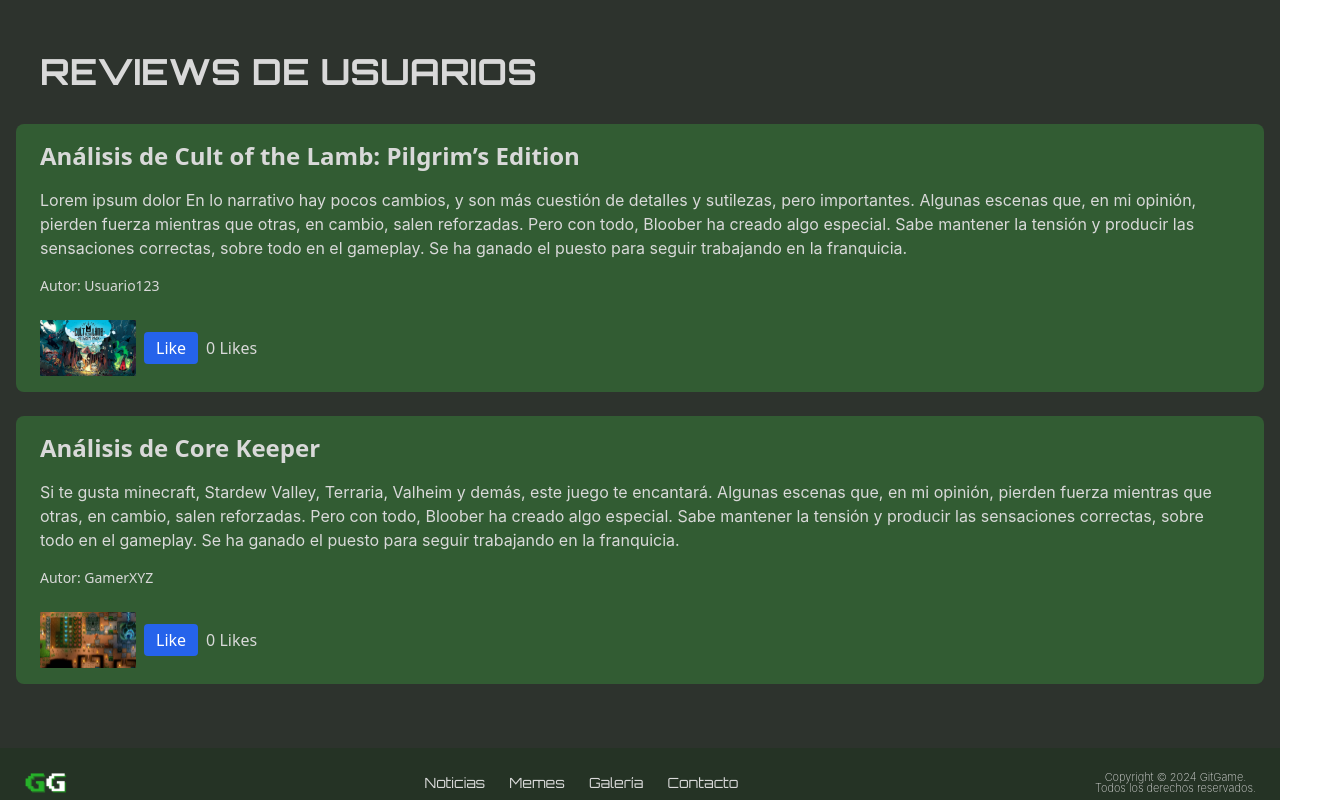
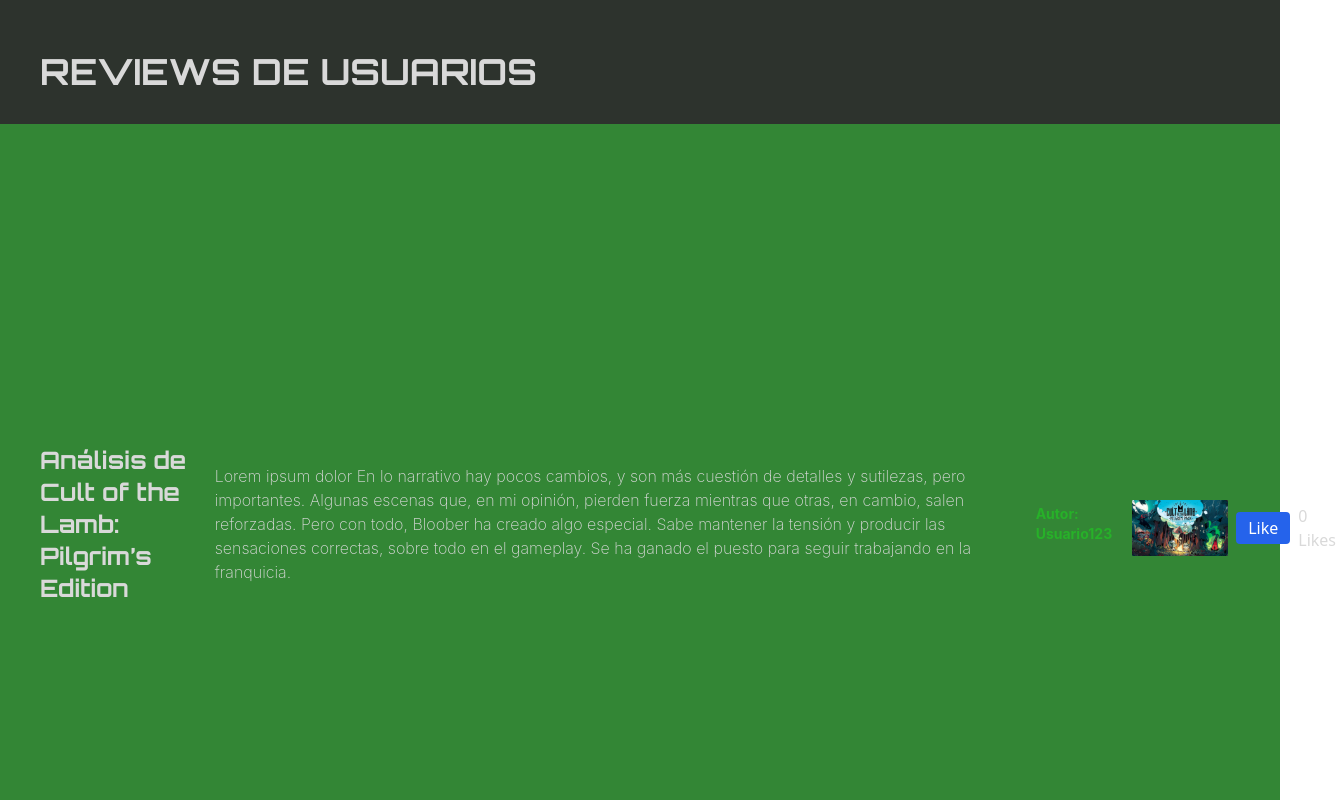
Before and after one commit to Yedpt/gitGame, a React (Vite) app in the folder client/: page /reviews in a window 1280 px wide. Shown: the part 2500-3300 px from the top of the page, 1336 px wide, since content can reach past the window. Built offline with nearby package versions, Linux system fonts and the light colour scheme.

Commit message:
fix: user reviews

```diff
--- a/client/src/pages/Reviews.jsx
+++ b/client/src/pages/Reviews.jsx
@@ -159,10 +159,15 @@
             REVIEWS DE USUARIOS
           </h2>
           {userReviews.map((userReview) => (
-            <div key={userReview.id} className="bg-greenMid flex flex-col gap-4 px-6 py-4 rounded-lg mx-4 mb-6">
-              <h3 className="text-2xl font-bold text-light">{userReview.title}</h3>
-              <p className="text-light font-paragraph">{userReview.description}</p>
-              <p className="text-sm text-light">Autor: {userReview.author}</p>
+            <div
+            key={userReview.id}
+            className={`relative h-auto w-full lg:h-screen flex flex-col lg:flex-row items-start lg:items-center justify-between px-10 gap-5
+              ${review.id % 2 === 0 ? 'bg-greenMid' : 'bg-greenMidsec'}`}
+            style={{ margin: 0 }}
+            >
+              <h3 className="text-2xl font-bold font-title text-light">{userReview.title}</h3>
+              <p className="text-light font-extralight font-paragraph">{userReview.description}</p>
+              <p className="text-sm font-paragraph font-bold text-greenLight font ">Autor: {userReview.author}</p>
               <div className="flex items-center gap-2 mt-2">
               <img src={userReview.image} alt="rating" className="w-24" />
                 <button onClick={() => handleLike(userReview.id)} className="bg-blue-600 text-white px-3 py-1 rounded">
```
